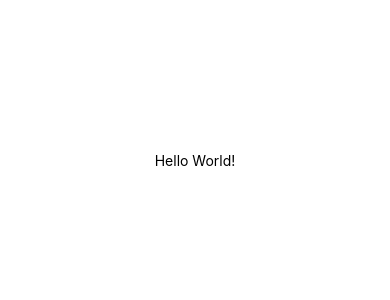
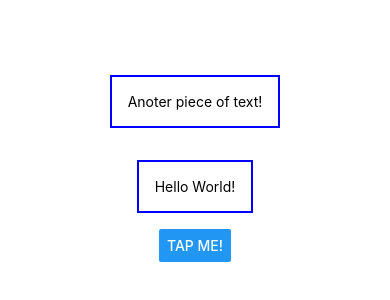
Before and after one commit to alfie1104/RNCourse, a React Native app: screen / in a window 390 px wide. Shown: the part 262-562 px from the top of the page. Built offline with nearby package versions, Linux system fonts and the light colour scheme.

Commit message:
Styling React Native Apps

```diff
--- a/App.js
+++ b/App.js
@@ -1,11 +1,11 @@
-import { StatusBar } from "expo-status-bar";
-import { StyleSheet, Text, View } from "react-native";
+import { StyleSheet, Text, View, Button } from "react-native";
 
 export default function App() {
   return (
     <View style={styles.container}>
-      <Text>Hello World!</Text>
-      <StatusBar style="auto" />
+      <Text style={styles.dummyText}>Anoter piece of text!</Text>
+      <Text style={styles.dummyText}>Hello World!</Text>
+      <Button title="Tap me!" />
     </View>
   );
 }
@@ -17,4 +17,10 @@ const styles = StyleSheet.create({
     alignItems: "center",
     justifyContent: "center",
   },
+  dummyText: {
+    margin: 16,
+    padding: 16,
+    borderWidth: 2,
+    borderColor: "blue",
+  },
 });
--- a/package.json
+++ b/package.json
@@ -15,7 +15,9 @@
     "react": "17.0.2",
     "react-dom": "17.0.2",
     "react-native": "0.68.2",
-    "react-native-web": "0.17.7"
+    "react-native-web": "0.17.7",
+    "webpack-dev-server": "~3.11.0",
+    "@expo/webpack-config": "~0.16.2"
   },
   "devDependencies": {
     "@babel/core": "^7.12.9"
```
Also changed, not shown: 1 other file (tests, documents, lock files or other folders).
